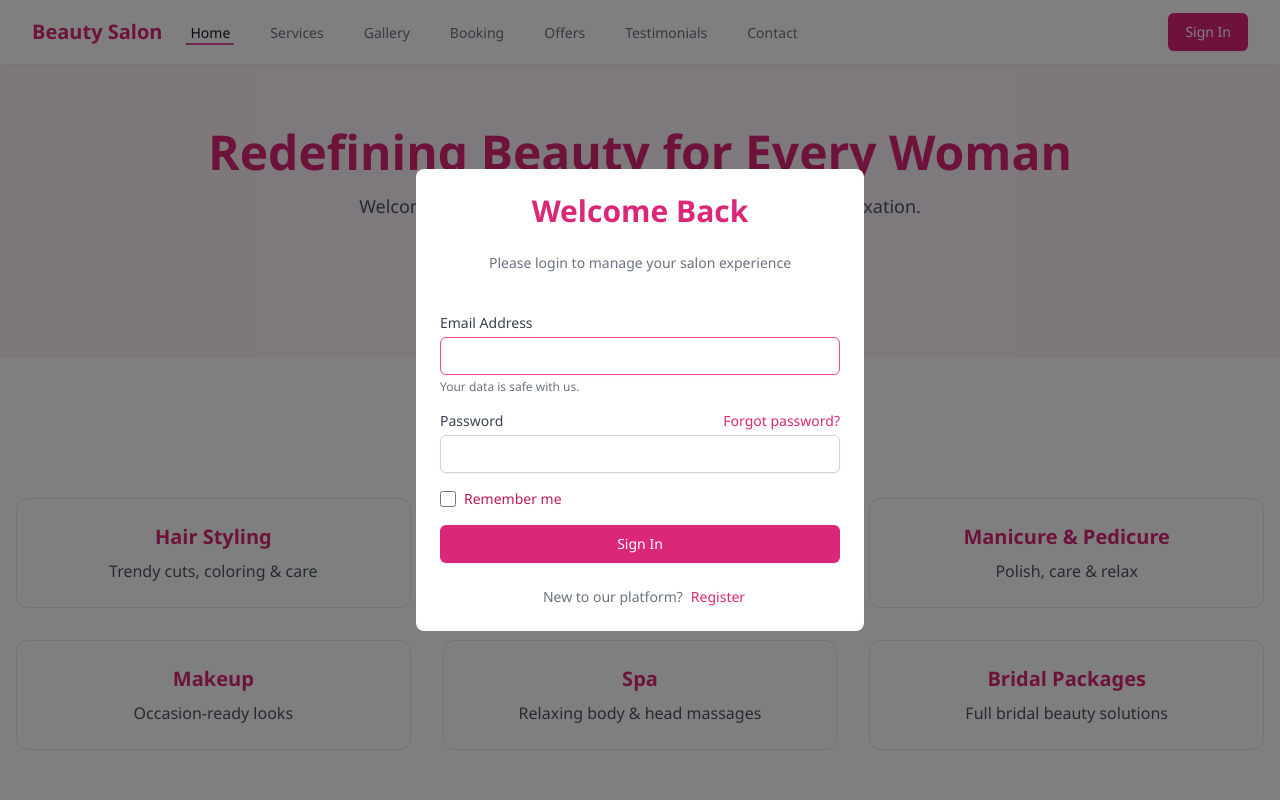
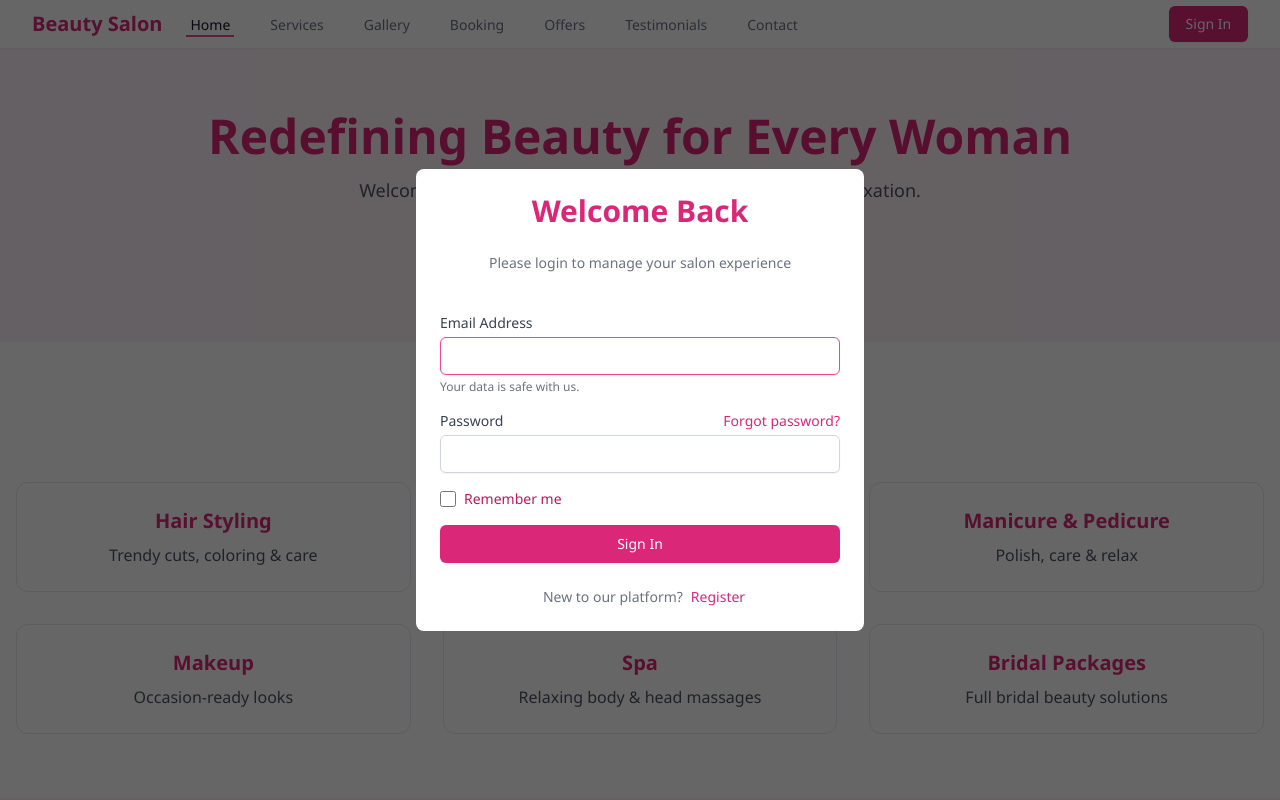
Before and after one commit to krsnavtr-code/Salone, a React (Vite) app in the folder client/: page / in a window 1280 px wide. Both pictures are taken after a click on the button "Sign In". Shown: the top 800 px of the page. Built offline with nearby package versions, Linux system fonts and the light colour scheme.

Commit message:
consomize styles

```diff
--- a/client/src/components/LoginModal.tsx
+++ b/client/src/components/LoginModal.tsx
@@ -1,5 +1,5 @@
 import React, { useState, useEffect } from 'react';
-import { useNavigate, Link } from 'react-router-dom';
+import { Link } from 'react-router-dom';
 import { useAuth } from '../contexts/AuthContext';
 
 interface LoginModalProps {
@@ -16,7 +16,6 @@ export const LoginModal: React.FC<LoginModalProps> = ({ isOpen, onClose, onSucce
   const [error, setError] = useState('');
   const [isLoading, setIsLoading] = useState(false);
   const [isMounted, setIsMounted] = useState(false);
-  const navigate = useNavigate();
   const { login, isAuthenticated } = useAuth();
 
   // Reset form when modal is opened/closed
@@ -96,7 +95,7 @@ export const LoginModal: React.FC<LoginModalProps> = ({ isOpen, onClose, onSucce
 
   return (
     <div
-      className={`fixed inset-0 bg-black from-pink-50 bg-opacity-50 flex items-center justify-center z-50 transition-opacity duration-300 ${
+      className={`fixed inset-0 bg-black from-pink-50 bg-opacity-60 flex items-center justify-center z-50 transition-opacity duration-300 ${
         isOpen ? "opacity-100" : "opacity-0 pointer-events-none"
       }`}
       onClick={(e) => e.target === e.currentTarget && onClose()}
@@ -112,26 +111,6 @@ export const LoginModal: React.FC<LoginModalProps> = ({ isOpen, onClose, onSucce
         }`}
         onClick={(e) => e.stopPropagation()}
       >
-        {/* <button
-          onClick={onClose}
-          className="text-pink-600 hover:text-pink-600 focus:outline-none focus:ring-2 focus:ring-blue-500 focus:ring-offset-2 rounded-md p-1"
-          disabled={isLoading}
-          aria-label="Close login modal"
-        >
-          <svg
-            className="h-6 w-6"
-            fill="none"
-            viewBox="0 0 24 24"
-            stroke="currentColor"
-          >
-            <path
-              strokeLinecap="round"
-              strokeLinejoin="round"
-              strokeWidth={2}
-              d="M6 18L18 6M6 6l12 12"
-            />
-          </svg>
-        </button> */}
         <div className="flex flex-col justify-between items-center mb-4">
           <h2 className="text-3xl font-bold text-center text-pink-600 mb-6">
             Welcome Back
--- a/client/src/components/Navbar.tsx
+++ b/client/src/components/Navbar.tsx
@@ -107,7 +107,7 @@ const Navbar = () => {
     <>
       <nav className="bg-white shadow-sm relative z-10">
         <div className="max-w-7xl mx-auto px-4 sm:px-6 lg:px-8">
-          <div className="flex justify-between h-16">
+          <div className="flex justify-between h-12">
             <div className="flex items-center">
               <Link to="/" className="flex-shrink-0 flex items-center">
                 <span className="text-xl font-bold text-pink-600 hover:text-pink-700 transition-colors">
@@ -140,20 +140,10 @@ const Navbar = () => {
                   <button
                     onClick={handleLoginClick}
                     disabled={isLoading}
-                    className="inline-flex items-center px-4 py-2 border border-transparent text-sm font-medium rounded-md shadow-sm text-white bg-pink-600 hover:bg-pink-700 focus:outline-none focus:ring-2 focus:ring-offset-2 focus:ring-pink-500 disabled:opacity-50 disabled:cursor-not-allowed transition-colors"
+                    className="inline-flex items-center border-none text-sm font-medium rounded-md shadow-sm text-white bg-pink-600 hover:bg-pink-700 focus:outline-none focus:ring-2 focus:ring-offset-2 focus:ring-pink-500 disabled:opacity-50 disabled:cursor-not-allowed transition-colors"
                   >
                     {isLoading ? 'Signing in...' : 'Sign In'}
                   </button>
-                  {/* <button
-                    onClick={(e) => {
-                      e.preventDefault();
-                      handleRegisterClick();
-                    }}
-                    className="inline-flex items-center justify-center px-4 py-2 border border-transparent rounded-md shadow-sm text-sm font-medium text-white bg-pink-600 hover:bg-pink-700 focus:outline-none focus:ring-2 focus:ring-offset-2 focus:ring-pink-500"
-                    disabled={isLoading}
-                  >
-                    {isLoading ? 'Loading...' : 'Register'}
-                  </button> */}
                 </>
               ) : (
                 <div className="relative ml-3" ref={userMenuRef}>
--- a/client/src/components/RegisterModal.tsx
+++ b/client/src/components/RegisterModal.tsx
@@ -116,7 +116,7 @@ export const RegisterModal: React.FC<RegisterModalProps> = ({
 
   return (
     <div
-      className={`fixed inset-0 bg-black bg-opacity-50 flex items-center justify-center z-50 transition-opacity duration-300 ${
+      className={`fixed inset-0 bg-black bg-opacity-60 flex items-center justify-center z-50 transition-opacity duration-300 ${
         isOpen ? 'opacity-100' : 'opacity-0 pointer-events-none'
       }`}
       onClick={(e) => e.target === e.currentTarget && onClose()}
```
